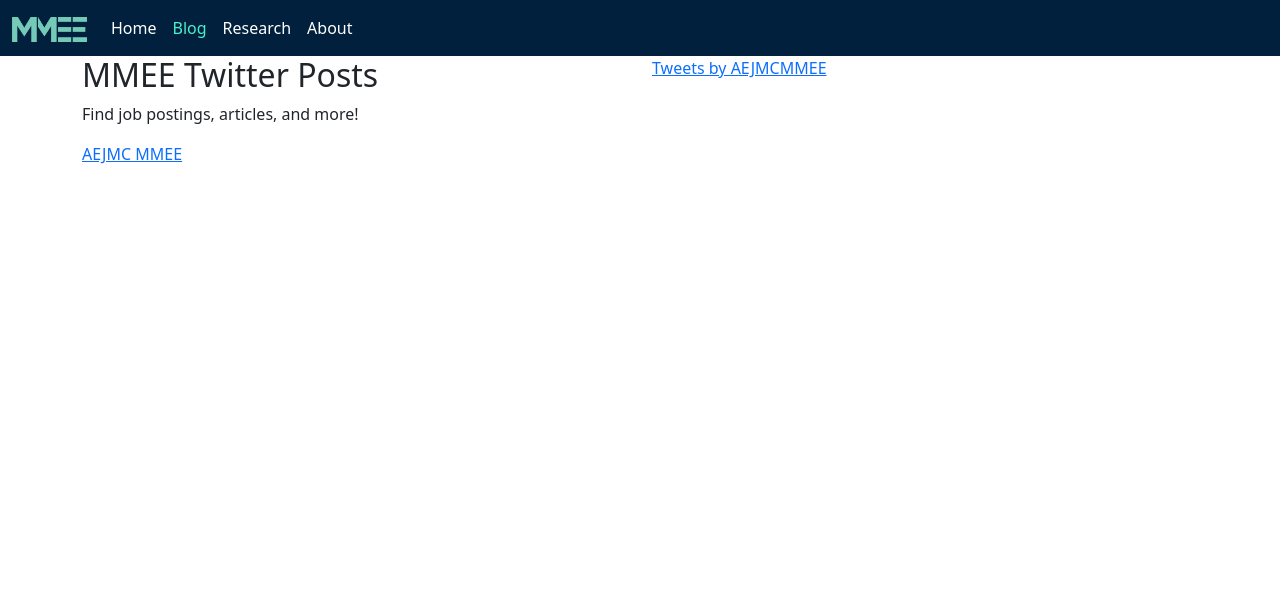
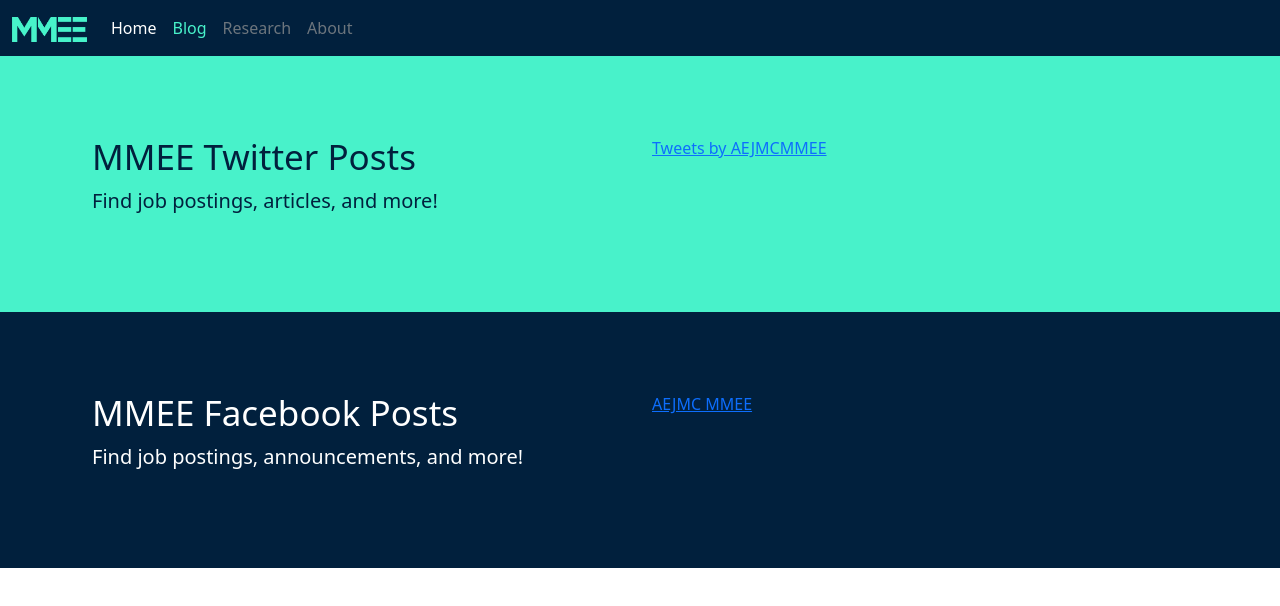
Before and after one commit to DanC29/mmee, a plain HTML site: page blog.html in a window 1280 px wide. Drawn offline with nearby package versions, Linux system fonts and the light colour scheme.

Commit message:
blog changes
styled blog page

```diff
--- a/blog.html
+++ b/blog.html
@@ -27,7 +27,7 @@
       <nav class="navbar navbar-expand-lg">
         <div class="container-fluid">
           <a class="navbar-brand" href="index.html">
-            <img src="imgs/MMEE-logo.png" alt="" width="75" />
+            <img src="imgs/icons/mmee-green.png" alt="MMEE Logo" width="75" />
           </a>
           <button
             class="navbar-toggler navbar-dark"
@@ -51,10 +51,10 @@
                 <a class="nav-link active" href="blog.html">Blog</a>
               </li>
               <li class="nav-item">
-                <a class="nav-link" href="research.html">Research</a>
+                <a class="nav-link disabled" href="research.html">Research</a>
               </li>
               <li class="nav-item">
-                <a class="nav-link" href="about.html">About</a>
+                <a class="nav-link disabled" href="about.html">About</a>
               </li>
             </ul>
           </div>
@@ -62,12 +62,12 @@
       </nav>
     </header>
     <main>
-      <section>
+      <section class="tw-tl">
         <div class="container">
           <div class="row">
             <div class="col-md-6">
               <h2>MMEE Twitter Posts</h2>
-              <p>Find job postings, articles, and more!</p>
+              <p class="lead">Find job postings, articles, and more!</p>
             </div>
             <div class="col-md-6">
               <a
@@ -82,10 +82,47 @@
           </div>
         </div>
       </section>
-      <section>
+      <!--    <section class="tw-tl">
+        <div class="row content-row">
+            <div class="col-md-6">
+              <h2>MMEE Twitter Posts</h2>
+              <p class="lead">Find job postings, articles, and more!</p>
+              <a
+                href="http://www.facebook.com/AEJMCMMEE"
+                target="blank"
+                class="social-icons"
+              >
+                <img
+                  src="imgs/icons/twitter-blue.png"
+                  alt="Facebook Logo"
+                  width="100"
+                  class="twitter-tl-link"
+                />
+              </a>
+            </div>
+            <div class="row">
+              <div class="col-md-6">
+                <a
+                  class="twitter-timeline"
+                  data-width="500"
+                  data-height="500"
+                  data-theme="light"
+                  href="https://twitter.com/AEJMCMMEE?ref_src=twsrc%5Etfw"
+                  >Tweets by AEJMCMMEE</a
+                >
+              </div>
+            </div>
+          </div>
+        </div>
+      </section> -->
+      <section class="fb-tl">
         <div class="container">
           <div class="row">
-            <div class="col">
+            <div class="col-md-6">
+              <h2>MMEE Facebook Posts</h2>
+              <p class="lead">Find job postings, announcements, and more!</p>
+            </div>
+            <div class="col-md-6">
               <div
                 class="fb-page"
                 data-href="https://www.facebook.com/AEJMCMMEE"
--- a/style.css
+++ b/style.css
@@ -224,6 +224,26 @@
     align-items: center;
   }
   /* Application Page End*/
+  /* Blog Page Start*/
+  .tw-tl {
+    background-color: #48f2ca;
+    color: #01203d;
+    padding-top: 5rem;
+    padding-bottom: 5rem;
+  }
+  .tw-tl h2 {
+    font-size: 25px;
+  }
+  .fb-tl {
+    background-color: #01203d;
+    color: #ffffff;
+    padding-top: 5rem;
+    padding-bottom: 5rem;
+  }
+  .fb-tl h2 {
+    font-size: 25px;
+  }
+  /* Blog Page End*/
 }
 @media (min-width: 768px) {
   /* Home Page Start */
@@ -242,6 +262,21 @@
     align-items: center;
   }
   /* Application Page End*/
+  /* Blog Page Start*/
+  .tw-tl {
+    padding: 5rem;
+  }
+  .tw-tl h2 {
+    font-size: 35px;
+  }
+
+  .fb-tl {
+    padding: 5rem;
+  }
+  .fb-tl h2 {
+    font-size: 35px;
+  }
+  /* Blog Page End*/
 }
 @media (min-width: 992px) {
   /* .hero-cont {
```
Also changed, not shown: about.html (+1 -1 lines), index.html (+1 -1 lines), research.html (+1 -1 lines), sign-up.html (+3 -3 lines), imgs/MMEE-logo.png (deleted), imgs/icons/mmee-green.png (added), imgs/icons/mmee-white.png (renamed from imgs/mmee-white.png), imgs/icons/twitter-blue.png (added), 1 other file.
